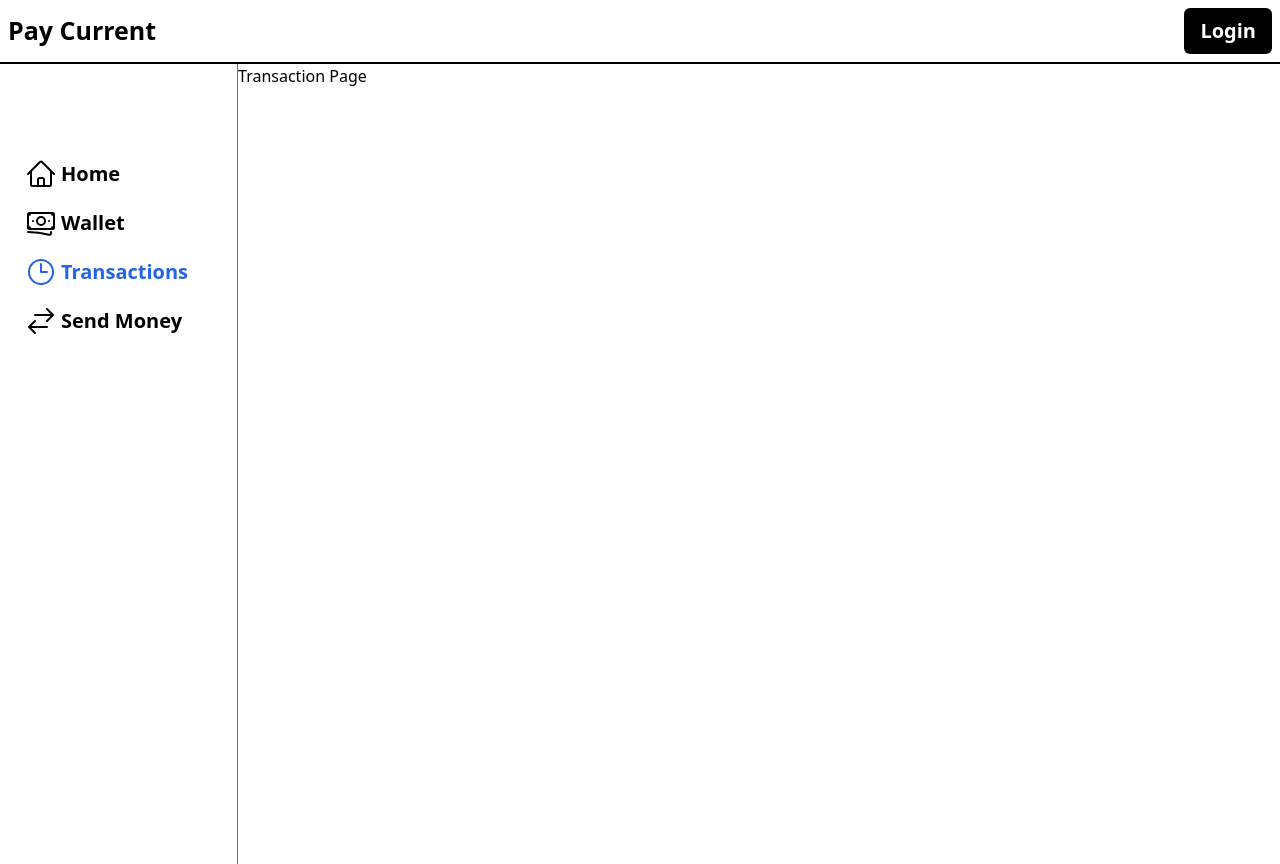
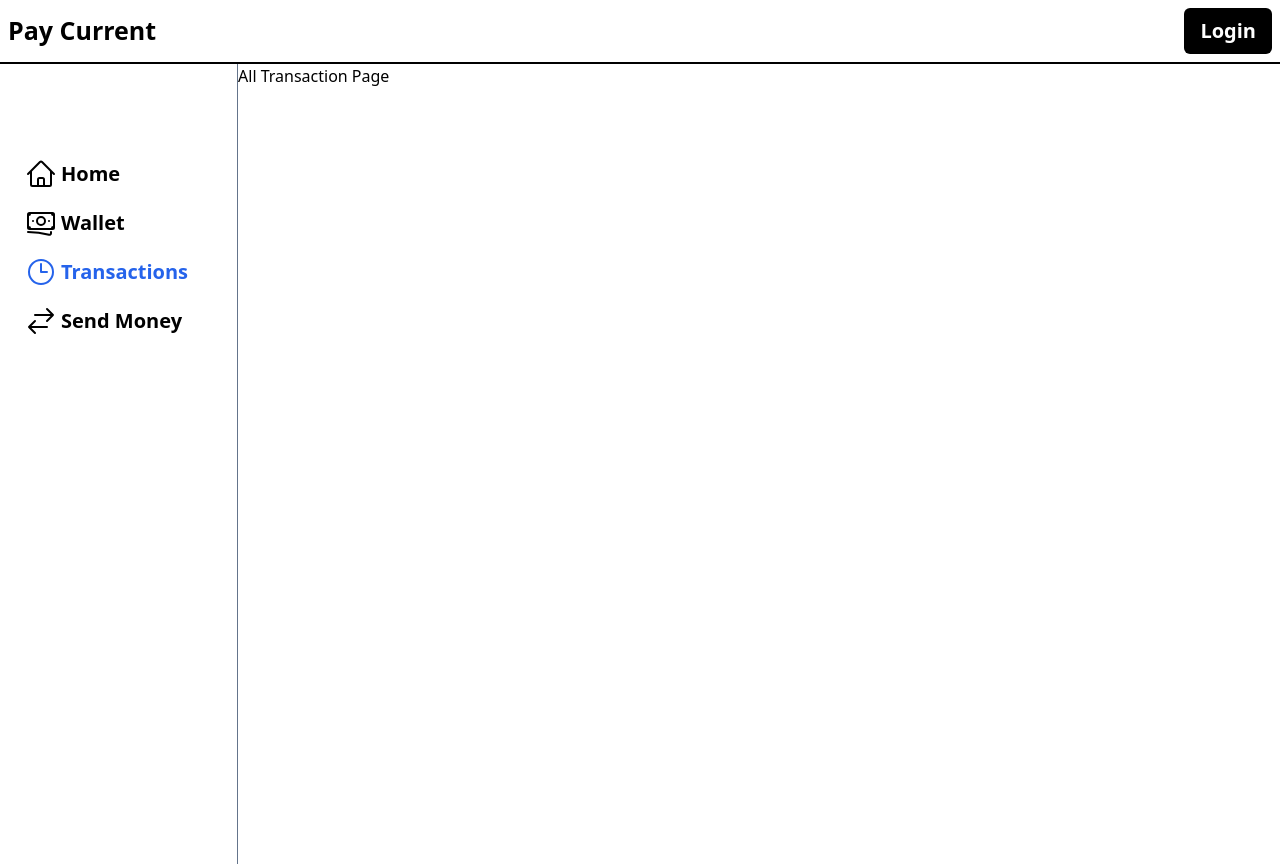
Before and after one commit to aShubh-01/Pay-Curent, a Next.js app in the folder apps/user-app/: page /transactions in a window 1280 px wide. Built offline with nearby package versions, Linux system fonts and the light colour scheme; no server answers.

Commit message:
test commit

```diff
--- a/apps/user-app/app/(dashboard)/transactions/page.tsx
+++ b/apps/user-app/app/(dashboard)/transactions/page.tsx
@@ -2,6 +2,6 @@
 
 export default function() : JSX.Element {
     return <div>
-        Transaction Page
+        All Transaction Page
     </div>
 }
```
